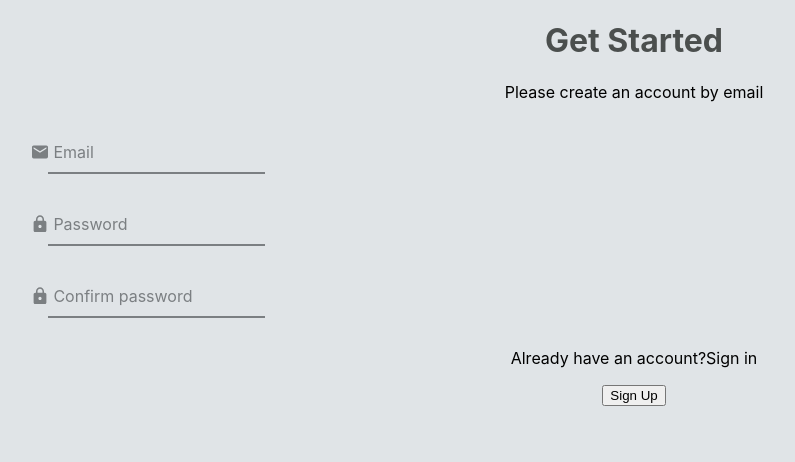
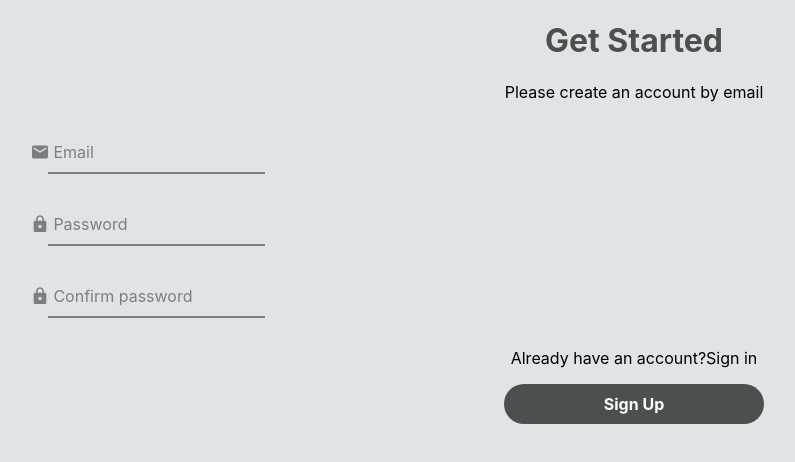
Before and after one commit to jwseph/NavagatioBackend, a React (Create React App) app in the folder frontend/: page / in a window 1280 px wide. Shown: the top 462 px of the page, without its empty margins (6-801 px from the left). Built offline with nearby package versions, Linux system fonts and the light colour scheme; no server answers.

Commit message:
styled button scss

```diff
--- a/frontend/src/App.js
+++ b/frontend/src/App.js
@@ -1,6 +1,6 @@
 import React, { useState, useEffect } from 'react';
 // import TripList from './layout/TripList';
-import Signup from './layout/Signup';
+import Signup from './pages/Signup';
 
 import './App.css';
 
--- a/frontend/src/components/Button.js
+++ b/frontend/src/components/Button.js
@@ -1,7 +1,7 @@
 import '../sass/button.scss';
 function Button(props) {
     return(
-        <button>{props.children}</button>
+        <a href="#" className='btn btn-gray'>{props.children}</a>
     )
 }
 
--- a/frontend/src/Layout/Login.js
+++ b/frontend/src/pages/Login.js
@@ -1,3 +1,4 @@
+import Button from '../components/Button';
 const Login = () => {
     return(
         <div>
@@ -16,7 +17,7 @@ const Login = () => {
                     <label><MdLock/>  Password</label>
                 </div>
                 <p>Don't have an account?<span>Sign up</span></p>
-                <button>Log In</button>
+                <Button>Log In</Button>
                 {error && <p>{error}</p>}
             </form>
         </div>
--- a/frontend/src/Layout/Signup.js
+++ b/frontend/src/pages/Signup.js
@@ -3,6 +3,7 @@ import { useSignup } from "../hooks/useSignup";
 import { MdMail, MdLock } from 'react-icons/md';
 import { AiFillEyeInvisible } from 'react-icons/ai';
 
+import Button from '../components/Button';
 import "./Auth.scss"
 
 export default function Signup() {
@@ -48,7 +49,7 @@ export default function Signup() {
                 </div>
 
                 <p>Already have an account?<span>Sign in</span></p>
-                <button>Sign Up</button>
+                <Button>Sign Up</Button>
                 {error && <p>{error}</p>}
             </form>
         </div>
--- /dev/null
+++ b/frontend/src/sass/button.scss
@@ -0,0 +1,27 @@
+@import '../sass/variables.scss';
+.btn {
+    &:link,
+    &:visited {
+        text-decoration: none;
+        padding: 10px 100px;
+        font-weight: 700;
+        display: inline-block;
+        border-radius: 100px;
+        transition: all .2s;
+    }
+
+    &:hover {
+        transform: translateY(-3px);
+        box-shadow: 0 10px 20px rgba($color: #000000, $alpha: 0.2);
+    }
+
+    &:active {
+        transform: translateY(-1px);
+        box-shadow: 0 5px 20px rgba($color: #000000, $alpha: 0.2);
+    }
+
+    &-gray {
+        color: white;
+        background-color: $dark-gray;
+    }
+}
```
Also changed, not shown: frontend/src/pages/Auth.scss (renamed from frontend/src/layout/Auth.scss), frontend/src/sass/_button.scss (deleted).
